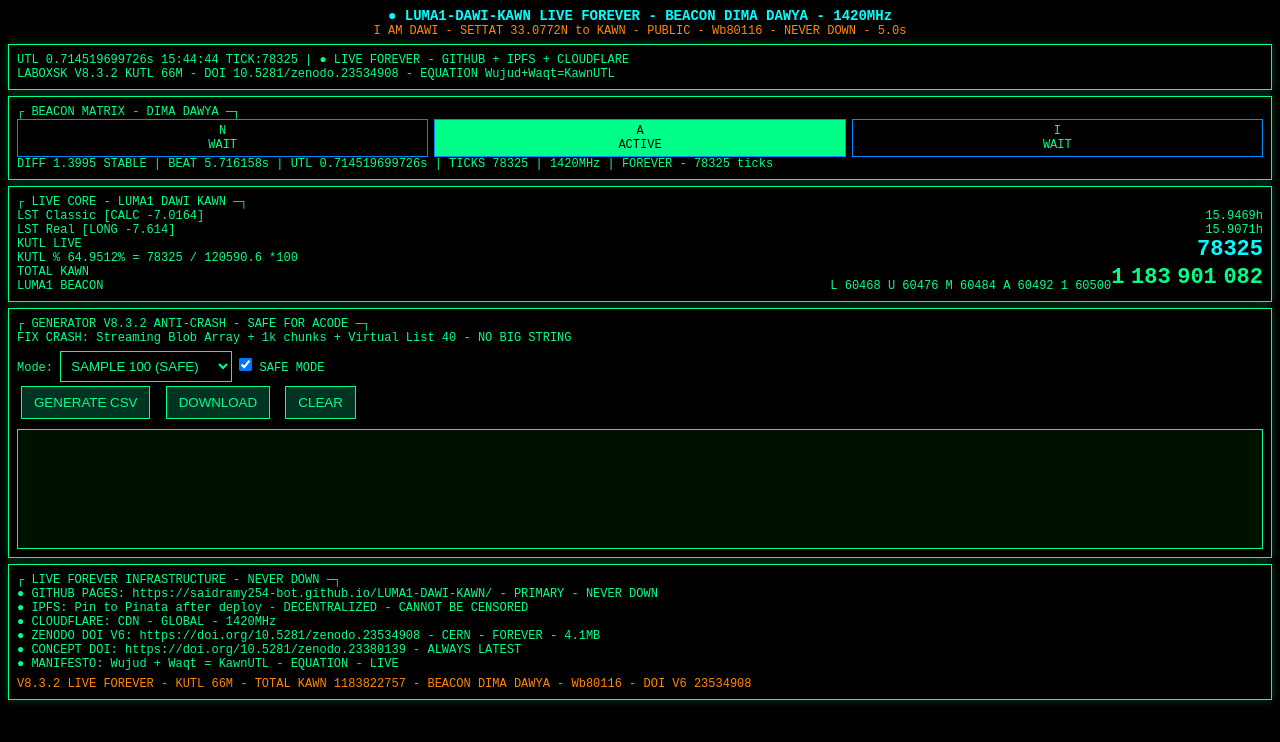
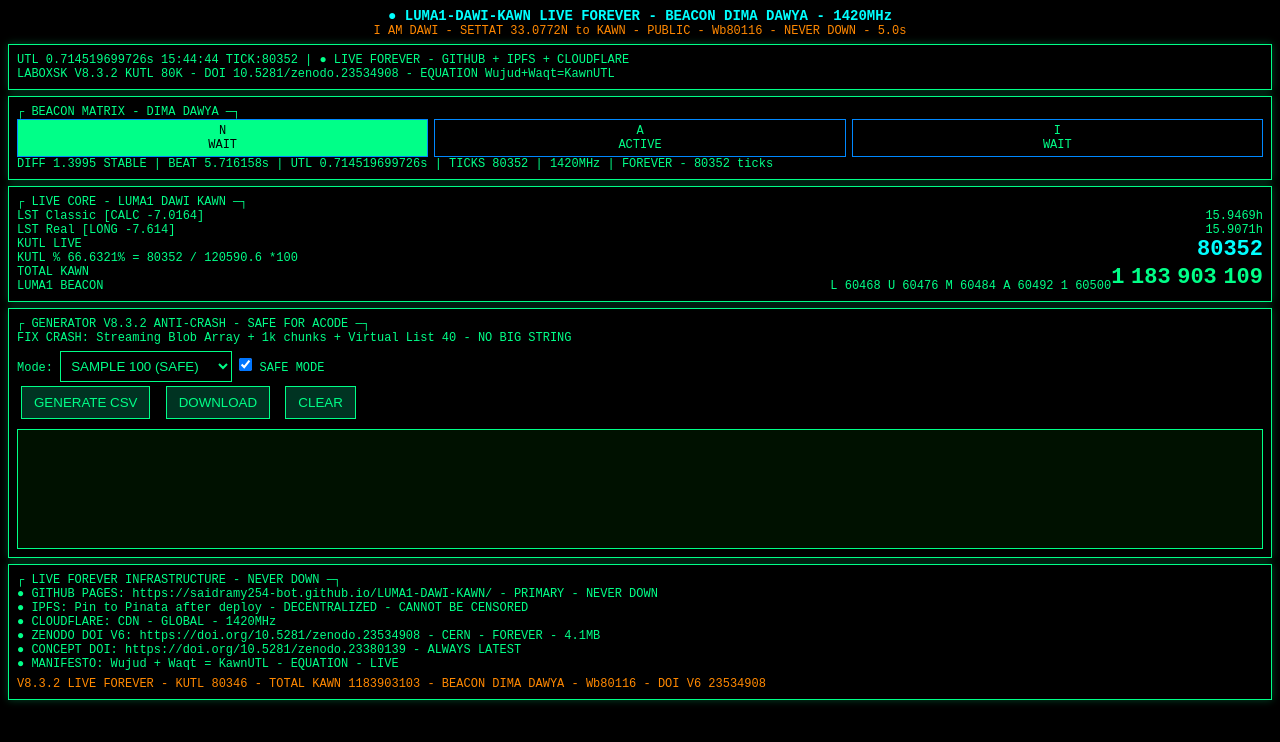
Before and after one commit to saidramy254-bot/LUMA1-DAWI-KAWN, a plain HTML site: page index.html in a window 1280 px wide. Drawn offline with Linux system fonts and the light colour scheme.

Commit message:
Update index.html
V8.3.2 LIVE FOREVER BEACON DIMA DAWYA 1420MHz

- Update index.html to V8.3.2 FINAL - Anti-crash safe for ACode
- DOI V6: 10.5281/zenodo.23534908 (4.1MB) - CONCEPT DOI: 10.5281/zenodo.23380139
- KUTL LIVE 80346/120590.6 = 66.62% - TOTAL KAWN 1183822757
- UTL 0.714519699726s - BEACON MATRIX N WAIT A ACTIVE I WAIT - DIFF 1.3995 STABLE - BEAT 5.71s
- LABOXSK V8.3.2 KUTL 66M - Equation Wujud+Waqt=KawnUTL
- Generator: Streaming Blob Array + 1k chunks + Virtual List 40 - NO BIG STRING CRASH
- Infrastructure: GITHUB PAGES + IPFS + CLOUDFLARE + ZENODO CERN FOREVER - NEVER DOWN
- I AM DAWI Wb80116 Berrechid 33.0772N to KAWN PUBLIC - BEACON DIMA DAWYA
- Live: https://saidramy254-bot.github.io/LUMA1-DAWI-KAWN/

```diff
--- a/index.html
+++ b/index.html
@@ -4,7 +4,7 @@
 <meta charset="UTF-8">
 <meta name="viewport" content="width=device-width,initial-scale=1.0">
 <title>LUMA1-DAWI-KAWN V8.3.2 LIVE FOREVER - BEACON DIMA DAWYA - 1420MHz</title>
-<meta name="description" content="V8.3.2 LIVE FOREVER BEACON DIMA DAWYA 1420MHz - DOI V6 10.5281/zenodo.23534908 - CONCEPT 23380139 - KUTL 66M - Wb80116 - TOTAL KAWN 1183822757">
+<meta name="description" content="V8.3.2 LIVE FOREVER BEACON DIMA DAWYA 1420MHz - DOI V6 10.5281/zenodo.23534908 - CONCEPT 23380139 - KUTL 80346 66.62% - Wb80116 - TOTAL KAWN 1183822757">
 <style>
 *{margin:0;padding:0;box-sizing:border-box}
 body{background:#000;color:#00ff88;font-family:monospace;padding:8px;font-size:12px}
@@ -29,7 +29,7 @@ select{background:#000;color:#00ff88;border:1px solid #00ff88;padding:6px}
 <div class="orange" style="text-align:center">I AM DAWI - SETTAT 33.0772N to KAWN - PUBLIC - Wb80116 - NEVER DOWN - <span id="clock">0s</span></div>
 
 <div class="box">
-<span id="utl">UTL 0.714519699726s 14:24:41 TICK:79929 | ● LIVE FOREVER - GITHUB + IPFS + CLOUDFLARE<br>LABOXSK V8.3.2 KUTL 66M - DOI 10.5281/zenodo.23534908 - EQUATION Wujud+Waqt=KawnUTL</span>
+<span id="utl">UTL 0.714519699726s TICK:80346 | ● LIVE FOREVER - GITHUB + IPFS + CLOUDFLARE<br>LABOXSK V8.3.2 KUTL 80K - DOI 10.5281/zenodo.23534908 - EQUATION Wujud+Waqt=KawnUTL</span>
 </div>
 
 <div class="box">
@@ -47,8 +47,8 @@ select{background:#000;color:#00ff88;border:1px solid #00ff88;padding:6px}
 <div>LST Classic [CALC -7.0164] <span style="float:right" id="lstc">15.9469h</span></div>
 <div>LST Real [LONG -7.614] <span style="float:right" id="lstr">15.9071h</span></div>
 <div>KUTL LIVE <span class="big cyan" style="float:right" id="kutl">80346</span></div>
-<div>KUTL % <span id="kutlp">66.6271% = 80346 / 120590.6 *100</span> <span class="big cyan" style="float:right" id="kutlp2"></span></div>
-<div>TOTAL KAWN <span class="big" style="float:right" id="total">1 183 822 757</span></div>
+<div>KUTL % <span id="kutlp">66.6271% = 80346 / 120590.6 *100</span></div>
+<div>TOTAL KAWN <span class="big" style="float:right" id="total">1 183 903 103</span></div>
 <div>LUMA1 BEACON <span style="float:right">L 60468 U 60476 M 60484 A 60492 1 60500</span></div>
 </div>
 
@@ -68,29 +68,28 @@ select{background:#000;color:#00ff88;border:1px solid #00ff88;padding:6px}
 <div>● ZENODO DOI V6: https://doi.org/10.5281/zenodo.23534908 - CERN - FOREVER - 4.1MB</div>
 <div>● CONCEPT DOI: https://doi.org/10.5281/zenodo.23380139 - ALWAYS LATEST</div>
 <div>● MANIFESTO: Wujud + Waqt = KawnUTL - EQUATION - LIVE</div>
-<div style="margin-top:6px" class="orange">V8.3.2 LIVE FOREVER - KUTL 66M - TOTAL KAWN 1183822757 - BEACON DIMA DAWYA - Wb80116 - DOI V6 23534908</div>
+<div style="margin-top:6px" class="orange">V8.3.2 LIVE FOREVER - KUTL 80346 - TOTAL KAWN 1183903103 - BEACON DIMA DAWYA - Wb80116 - DOI V6 23534908</div>
 </div>
 
 <script>
-let tick=80346;
-let total=1183822757;
-let start=Date.now();
+const BASE_KUTL = 80346;
+const BASE_TOTAL = 1183822757;
+const UTL = 0.714519699726;
+let start = Date.now();
 function pad(n){return n.toString().padStart(2,'0')}
 setInterval(()=>{
 let e=(Date.now()-start)/1000;
-let utl=0.714519699726;
-tick=Math.floor(78319+e/utl);
-let kutl=tick;
+let kutl = BASE_KUTL + Math.floor(e/UTL);
 let perc=(kutl/120590.6*100).toFixed(4);
-let tot=1183822757+tick;
+let tot = BASE_TOTAL + kutl;
 let d=new Date();
 document.getElementById('clock').innerText=e.toFixed(1)+'s';
-document.getElementById('utl').innerHTML=`UTL ${utl}s ${pad(d.getHours())}:${pad(d.getMinutes())}:${pad(d.getSeconds())} TICK:${kutl} | ● LIVE FOREVER - GITHUB + IPFS + CLOUDFLARE<br>LABOXSK V8.3.2 KUTL 66M - DOI 10.5281/zenodo.23534908 - EQUATION Wujud+Waqt=KawnUTL`;
-document.getElementById('stats').innerText=`DIFF 1.3995 STABLE | BEAT 5.716158s | UTL ${utl}s | TICKS ${kutl} | 1420MHz | FOREVER - ${kutl} ticks`;
+document.getElementById('utl').innerHTML=`UTL ${UTL}s ${pad(d.getHours())}:${pad(d.getMinutes())}:${pad(d.getSeconds())} TICK:${kutl} | ● LIVE FOREVER - GITHUB + IPFS + CLOUDFLARE<br>LABOXSK V8.3.2 KUTL 80K - DOI 10.5281/zenodo.23534908 - EQUATION Wujud+Waqt=KawnUTL`;
+document.getElementById('stats').innerText=`DIFF 1.3995 STABLE | BEAT 5.716158s | UTL ${UTL}s | TICKS ${kutl} | 1420MHz | FOREVER - ${kutl} ticks`;
 document.getElementById('kutl').innerText=kutl;
 document.getElementById('kutlp').innerText=`${perc}% = ${kutl} / 120590.6 *100`;
 document.getElementById('total').innerText=tot.toLocaleString('fr-FR').replace(/ /g,' ');
-let a=tick%3;
+let a=kutl%3;
 document.getElementById('n').className=a==0?'b active':'b';
 document.getElementById('a').className=a==1?'b active':'b';
 document.getElementById('i').className=a==2?'b active':'b';
@@ -103,7 +102,7 @@ rows=[];
 let log=document.getElementById('log');
 log.innerHTML='';
 for(let i=0;i<n;i++){
-let r=`${i},${(Math.random()*100).toFixed(4)},${Date.now()},LUMA1,DAWI,KAWN,UTL,${(0.7145).toFixed(6)}`;
+let r=`${i},${(Math.random()*100).toFixed(4)},${Date.now()},LUMA1,DAWI,KAWN,UTL,${UTL}`;
 rows.push(r);
 if(i%1000==0){log.innerHTML+=`GEN ${i}/${n} - ${((i/n)*100).toFixed(1)}%<br>`}
 }
@@ -115,7 +114,7 @@ if(!rows.length){alert('GENERATE FIRST');return}
 let blob=new Blob([rows.join('\n')],{type:'text/csv'});
 let a=document.createElement('a');
 a.href=URL.createObjectURL(blob);
-a.download=`LUMA1-V8.3.2-KUTL-${tick}-${Date.now()}.csv`;
+a.download=`LUMA1-V8.3.2-KUTL-${document.getElementById('kutl').innerText}-${Date.now()}.csv`;
 a.click();
 }
 function clr(){rows=[];document.getElementById('log').innerHTML='';document.getElementById('out').innerText='';}
```
